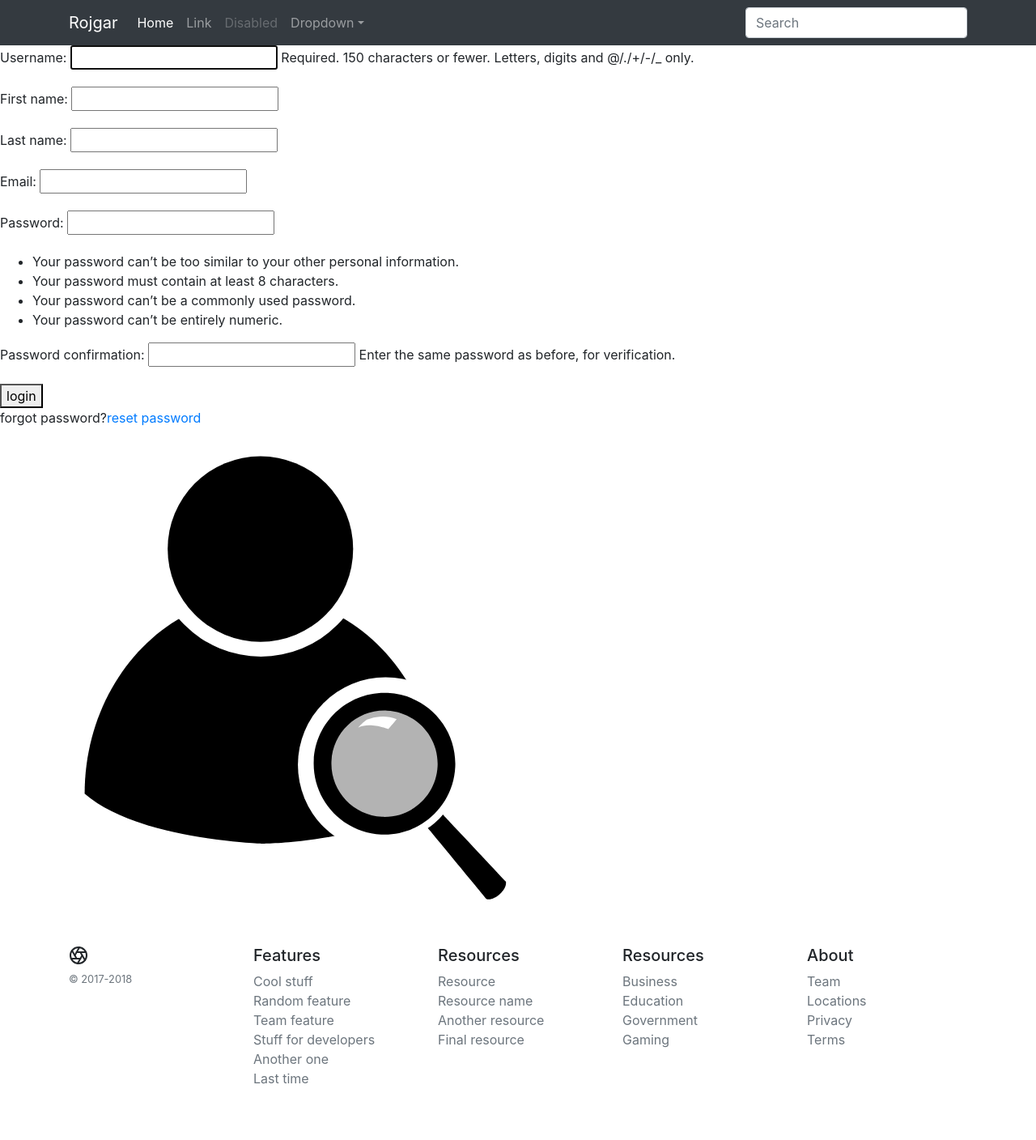
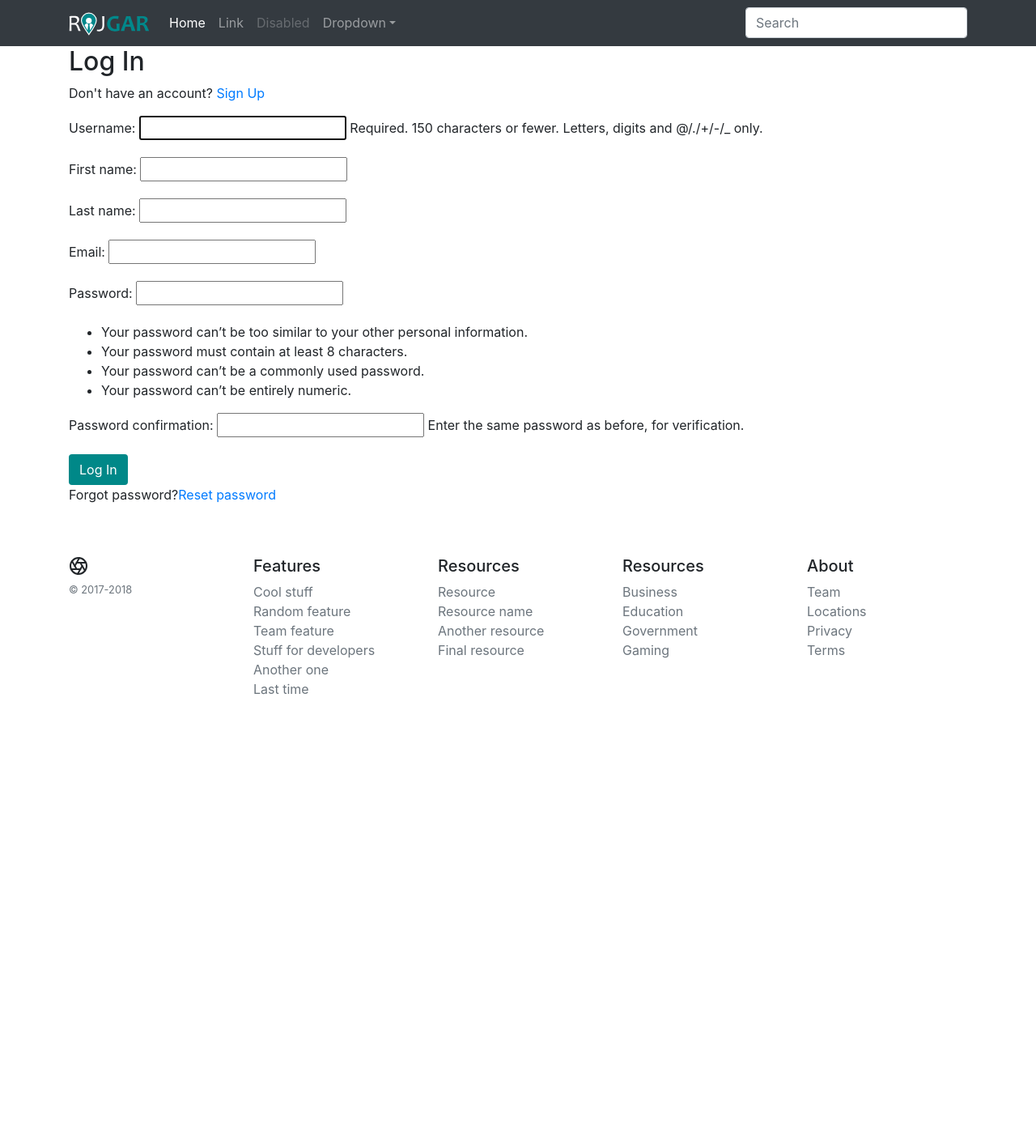
Before and after one commit to shishirmdr/Rojgar, a Django app: template templates/accounts/login.html in a window 1280 px wide. Shown: the whole page at 81% size. After the commit the page ends 858 px from the top, so only its background shows below. Run offline with Django 3.2, Linux system fonts and the light colour scheme; the template is opened without the code that fills it: values that come from a table or form of the project are taken from there, others are empty; some libraries are stand-ins or nearby versions.

Commit message:
removed that svg code

```diff
--- a/rojgar/urls.py
+++ b/rojgar/urls.py
@@ -21,7 +21,7 @@ from django.conf.urls.static import static
 
 urlpatterns = [
     path('admin/', admin.site.urls),
-    path('accounts/', include('signin.urls'))
+    path('', include('signin.urls'))
 ]
 
 urlpatterns += static(settings.MEDIA_URL, document_root=settings.MEDIA_ROOT)
--- a/signin/views.py
+++ b/signin/views.py
@@ -27,10 +27,10 @@ def signup(request):
                 return redirect('results')
             except IntegrityError:
                 return render(request, template,
-                              {'form': RegistrationForm, 'error': 'the username has already been used'})
+                              {'form': RegistrationForm, 'error': 'The username has already been used.'})
         else:
             return render(request, template,
-                          {'form': RegistrationForm, 'error': 'the password did not match'})
+                          {'form': RegistrationForm, 'error': 'The passwords did not match.'})
 
 
 
@@ -42,7 +42,7 @@ def loginuser(request):
     else:
         user = authenticate(request,username=request.POST['username'], password=request.POST['password'])
         if user is None:
-            return render(request, template,{'form':AuthenticationForm,'error':"the username and the password didn't match"})
+            return render(request, template,{'form':AuthenticationForm,'error':"The username and the password did not match."})
         else:
             login(request, user)
             return redirect("results")
--- a/static/css/styles.css
+++ b/static/css/styles.css
@@ -119,3 +119,20 @@ footer.footer {
   padding-bottom: 4rem;
 }
 */
+
+.errormessage{
+  border:0.5px solid white;
+  border-radius: 8px;
+  width: 100%;
+  background-color: rgba(255,0,0,0.7);
+
+}
+
+.errormessagebody{
+  color: white;
+  text-align: center;
+}
+.btn-color{
+  background-color: #008888;
+  color: white;
+}
--- a/templates/accounts/login.html
+++ b/templates/accounts/login.html
@@ -1,63 +1,23 @@
 {% extends 'base.html' %}
 
 {% block content %}
+<div class="container">
 	{% if error %}
-<div style="width: 50%;color:white;background-color: red; border-radius: 10px">
-	<div style="padding: 10px 16px;font-size: 1.35rem"><b>{{error}}</b></div>
+		<div class="errormessage">
+			<div class="errormessagebody">
+				<b><h4>Error</h4>
+				{{error}}</b>
+			</div>
 		</div>
 	{% endif %}
-
+	<h2>Log In</h2>
+	<p>Don't have an account? <a href="/signup">Sign Up</a></p>
 	<form method="POST">
 		{% csrf_token %}
 		{{form.as_p}}
-    <button type="submit">login</button>
-    <p>forgot password?<a href="{% url 'reset_password'%}">reset password</a></p>
+		<button class="btn btn-color" type="submit">Log In</button>
+		<p>Forgot password?<a href="{% url 'reset_password'%}">Reset password</a></p>
 	</form>
+</div>
 
-<div style="width: 50%">
-<svg version="1.1" id="Layer_1" xmlns="http://www.w3.org/2000/svg" xmlns:xlink="http://www.w3.org/1999/xlink" x="0px" y="0px"
-	 viewBox="0 0 410 369" style="enable-background:new 0 0 410 369;" xml:space="preserve">
-<style type="text/css">
-	.st0{fill:#FFFFFF;}
-	.st1{fill:#B3B3B3;}
-	.st2{display:none;fill:#FFFFFF;}
-</style>
-<path d="M347,279.5C298,319,207,319,207,319s-98-3-140-39.5C67,193.07,129.68,123,207,123S347,193.07,347,279.5z"/>
-<g>
-	<circle class="st0" cx="206.5" cy="85.5" r="85.5"/>
-	<g>
-		<circle cx="206.11" cy="85.89" r="73.4"/>
-	</g>
-</g>
-<g>
-	<circle class="st0" cx="305.18" cy="256.71" r="69.39">
-		<animateTransform attributeName="transform"
-             type="scale"
-             additive="sum"
-             from="0 0"
-             to="1 1"
-             begin="mouseover"
-             dur="1s"
-             repeatCount="once"
-        />
-    </circle>
-	<g>
-		<path class="st1" d="M304.38,304.83c-0.78,0-1.55-0.02-2.34-0.05c-27.02-1.27-47.97-24.28-46.7-51.29
-			c1.23-26.22,22.73-46.75,48.95-46.75c0.78,0,1.56,0.02,2.34,0.05c13.09,0.61,25.15,6.29,33.97,15.97
-			c8.82,9.69,13.34,22.23,12.73,35.32C352.1,284.29,330.6,304.83,304.38,304.83z"/>
-		<path d="M304.3,213.72c0.66,0,1.34,0.02,2.01,0.05c23.16,1.09,41.12,20.81,40.04,43.97c-1.05,22.48-19.48,40.08-41.96,40.08
-			c-0.67,0-1.34-0.02-2.01-0.05c-23.16-1.09-41.12-20.81-40.03-43.97C263.39,231.33,281.82,213.73,304.3,213.72L304.3,213.72
-			 M304.29,199.72c-29.75,0-54.54,23.4-55.94,53.43c-1.45,30.92,22.44,57.16,53.36,58.61c0.89,0.04,1.78,0.06,2.67,0.06
-			c29.75,0,54.54-23.4,55.94-53.43c1.45-30.92-22.44-57.16-53.36-58.61C306.07,199.75,305.18,199.72,304.29,199.72L304.29,199.72z"
-			/>
-	</g>
-	<path class="st0" d="M289.92,221.26c0,0,11.84-5.68,24.08-0.65c-2.83,3.43-6.6,7.71-6.6,7.71s-14.86-6.04-23.99-1.12
-		C288.1,222.06,289.92,221.26,289.92,221.26z"/>
-	<path d="M338.6,306.65c2.37,2.65,45.41,54.87,46.59,56.2c6.21,1.61,16.16-7.28,15.26-13.63c-5.33-5.97-46.95-49.92-49.91-53.24
-		C349.15,298.43,341.19,305.54,338.6,306.65z"/>
-</g>
-<path class="st2" d="M635,262c12,3,28,3,40,0c-3,12-13,23-14,24s-11,1-12,0S638,276,635,262z"/>
-<polygon class="st2" points="649,296 661,296 679,370.52 656,388 635,370.52 "/>
-</svg>
-</div>
 {% endblock %}
--- a/templates/partials/navbar.html
+++ b/templates/partials/navbar.html
@@ -1,7 +1,10 @@
+{% load static %}
 <nav class="navbar navbar-expand-md navbar-dark bg-dark">
   <div class="container">
 
-    <a class="navbar-brand" href="{% url 'home' %}">Rojgar</a>
+    <a class="navbar-brand" href="{% url 'home' %}">
+      <img src="{% static 'images/logo.svg' %}" width="100px">
+    </a>
     <button class="navbar-toggler" type="button" data-toggle="collapse" data-target="#navbarsExample04" aria-controls="navbarsExample04" aria-expanded="false" aria-label="Toggle navigation">
       <span class="navbar-toggler-icon"></span>
     </button>
```
Also changed, not shown: templates/accounts/signup.html (+16 -9 lines), templates/pages/home.html (+8 -5 lines), static/images/logo.svg (added). Lines whose indentation alone changed are shown as unchanged.
